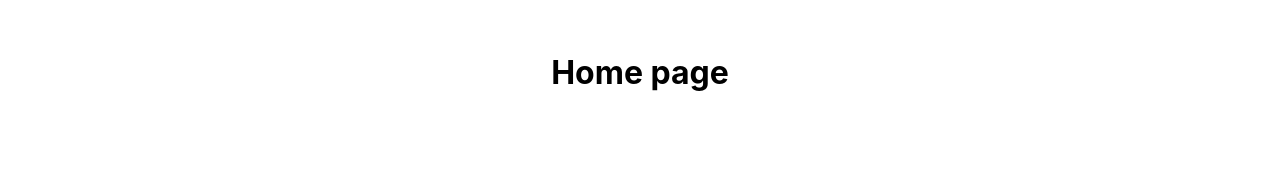
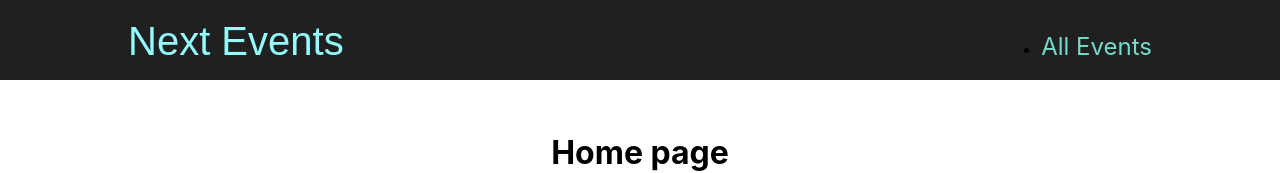
Before and after one commit to RonAlmog/nextjs-events, a Next.js app: page / in a window 1280 px wide. Shown: the top 173 px of the page. Built offline with nearby package versions, Linux system fonts and the light colour scheme.

Commit message:
layout, nav bar

```diff
--- /dev/null
+++ b/components/layout/layout.js
@@ -0,0 +1,13 @@
+import { Fragment } from "react";
+import MainHeader from "./main-header";
+
+const Layout = (props) => {
+  return (
+    <Fragment>
+      <MainHeader />
+      <main>{props.children}</main>
+    </Fragment>
+  );
+};
+
+export default Layout;
--- /dev/null
+++ b/components/layout/main-header.js
@@ -0,0 +1,20 @@
+import Link from "next/link";
+import classes from "./main-header.module.css";
+const MainHeader = () => {
+  return (
+    <header className={classes.header}>
+      <div className={classes.logo}>
+        <Link href="/">Next Events</Link>
+      </div>
+      <nav className={classes.navigation}>
+        <ul>
+          <li>
+            <Link href="/">All Events</Link>
+          </li>
+        </ul>
+      </nav>
+    </header>
+  );
+};
+
+export default MainHeader;
--- /dev/null
+++ b/components/layout/main-header.module.css
@@ -0,0 +1,41 @@
+.header {
+  width: 100%;
+  display: flex;
+  justify-content: space-between;
+  align-items: baseline;
+  padding: 1rem 10%;
+  height: 5rem;
+  background-color: #202020;
+}
+
+.logo {
+  font-size: 1.5rem;
+  color: white;
+  font-family: "Fira", sans-serif;
+  height: 100%;
+  display: flex;
+  justify-content: center;
+  align-items: center;
+  color: #94fdfd;
+}
+
+.logo a {
+  text-decoration: none;
+  color: #94fdfd;
+}
+
+.navigation a {
+  text-decoration: none;
+  color: #74dacc;
+  font-size: 1rem;
+}
+
+@media (min-width: 768px) {
+  .logo {
+    font-size: 2.5rem;
+  }
+
+  .navigation a {
+    font-size: 1.5rem;
+  }
+}
--- a/pages/_app.js
+++ b/pages/_app.js
@@ -1,7 +1,12 @@
-import '../styles/globals.css'
+import Layout from "../components/layout/layout";
+import "../styles/globals.css";
 
 function MyApp({ Component, pageProps }) {
-  return <Component {...pageProps} />
+  return (
+    <Layout>
+      <Component {...pageProps} />
+    </Layout>
+  );
 }
 
-export default MyApp
+export default MyApp;
```
